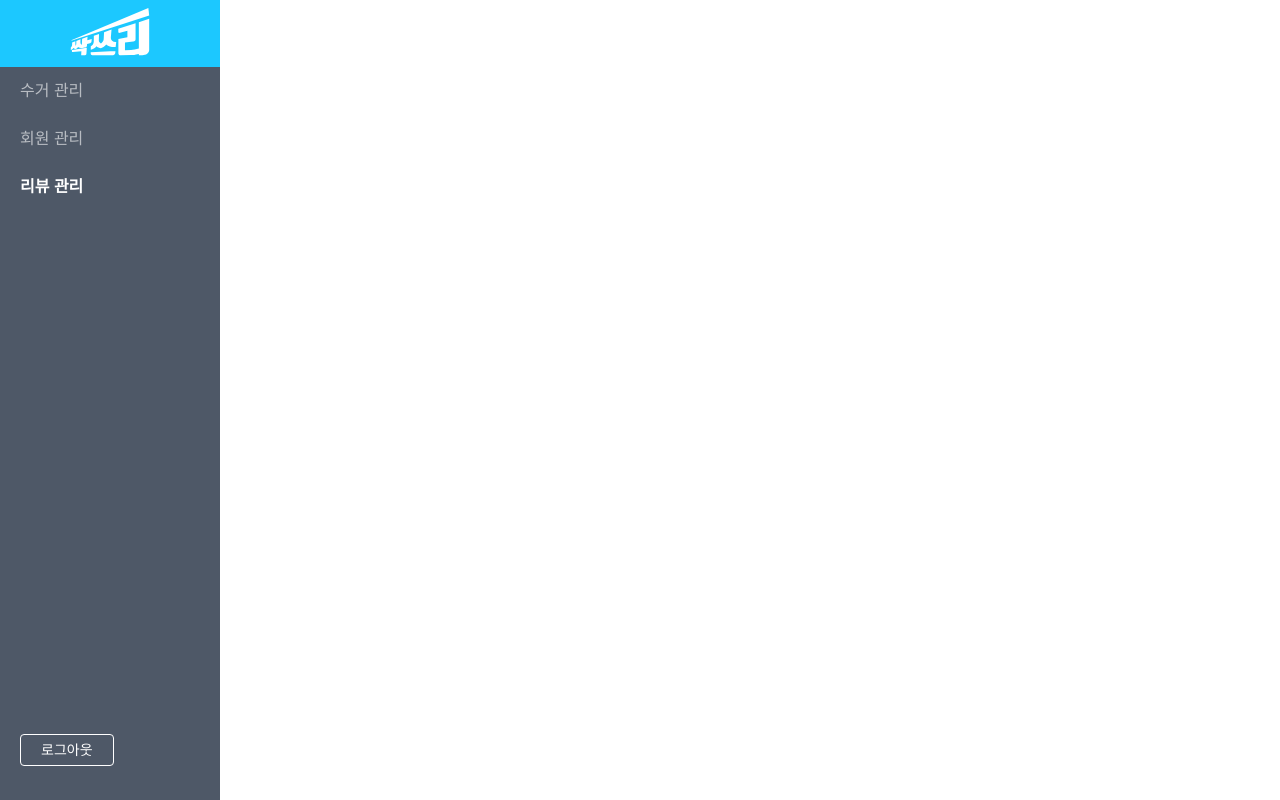
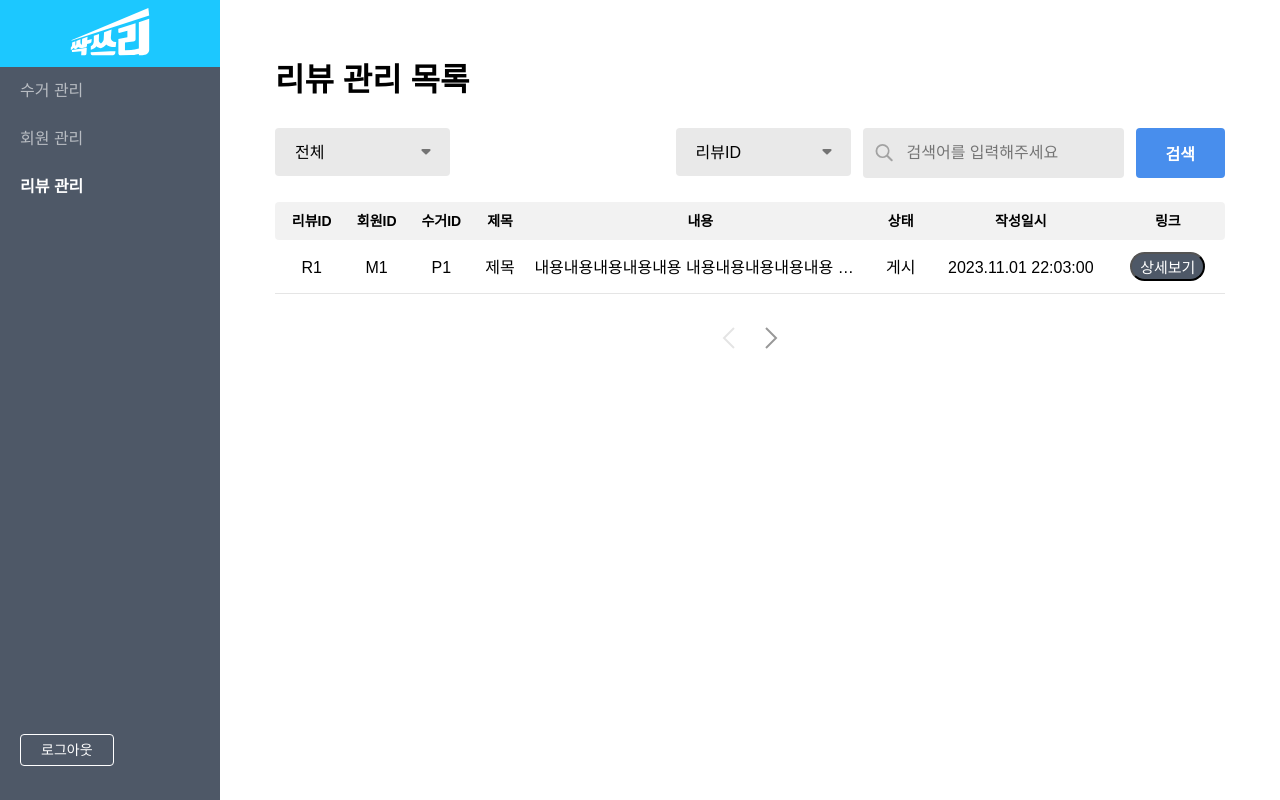
Before and after one commit to 2yoonsunny/ssak3-web, a Next.js app: page /review in a window 1280 px wide. Built offline with nearby package versions, Linux system fonts and the light colour scheme; a web font is replaced by a local one.

Commit message:
feat: 리뷰 목록 페이지 구현

```diff
--- a/src/app/review/page.tsx
+++ b/src/app/review/page.tsx
@@ -1,10 +1,109 @@
-import React from 'react';
+'use client';
+
+import React, { useState } from 'react';
+import cx from 'classnames';
+import commonStyles from '@/styles/Common.module.scss';
 import Sidebar from '@/components/Sidebar';
+import Filter from '@/components/Filter';
+import Search from '@/components/Search';
+import { REVIEW_STATUS } from '@/constants/status';
+import { OptionType } from '@/types/common';
+
+const FILTER_DATA: OptionType[] = [
+  { index: 0, name: '리뷰ID', value: 'reviewId' },
+  { index: 1, name: '회원ID', value: 'memberId' },
+  { index: 2, name: '수거ID', value: 'productId' },
+];
 
 export default function Review() {
+  const [showDetailModal, setShowDetailModal] = useState(false);
+
+  const onClickShowDetailModalButton = () => {
+    setShowDetailModal(!showDetailModal);
+  };
+
   return (
-    <div>
+    <div className={commonStyles.section}>
       <Sidebar />
+      <div className={commonStyles.content}>
+        <h1 className={commonStyles.header}>리뷰 관리 목록</h1>
+        <div className={commonStyles.condition}>
+          <Filter param='status' data={REVIEW_STATUS} hasTotal />
+          <Search filterData={FILTER_DATA} />
+        </div>
+        <table className={commonStyles.dataTable}>
+          <thead>
+            <tr>
+              <th>리뷰ID</th>
+              <th>회원ID</th>
+              <th>수거ID</th>
+              <th>제목</th>
+              <th className={commonStyles.long}>내용</th>
+              <th>상태</th>
+              <th>작성일시</th>
+              <th>링크</th>
+            </tr>
+          </thead>
+          <tbody>
+            <tr>
+              <td>R1</td>
+              <td>M1</td>
+              <td>P1</td>
+              <td>제목</td>
+              <td className={commonStyles.long}>
+                내용내용내용내용내용 내용내용내용내용내용 내용내용내용내용내용
+                내용내용내용내용내용 내용내용내용내용내용
+              </td>
+              <td>게시</td>
+              <td>2023.11.01 22:03:00</td>
+              <td>
+                <button type='button' onClick={onClickShowDetailModalButton}>
+                  상세보기
+                </button>
+              </td>
+            </tr>
+          </tbody>
+        </table>
+        <div className={commonStyles.pageIndicator}>
+          <div className={cx(commonStyles.prev, commonStyles.disabled)} />
+          <div className={commonStyles.next} />
+        </div>
+        {showDetailModal && (
+          <div className={commonStyles.modalContainer}>
+            <div
+              className={commonStyles.dim}
+              onClick={onClickShowDetailModalButton}
+              role='none'
+            />
+            <div className={commonStyles.modal}>
+              <h3>리뷰 관리 상세</h3>
+              <h2 className={commonStyles.title}>제목</h2>
+              <input type='text' value='제목' readOnly />
+              <h2 className={commonStyles.title}>내용</h2>
+              <textarea
+                rows={2}
+                value='내용내용내용내용내용 내용내용내용내용내용 내용내용내용내용내용 내용내용내용내용내용 내용내용내용내용내용내용내용내용내용내용 내용내용내용내용내용 내용내용내용내용내용 내용내용내용내용내용 내용내용내용내용내용'
+                readOnly
+              />
+              <h2 className={commonStyles.title}>상태</h2>
+              <select defaultValue={REVIEW_STATUS[0].value}>
+                {REVIEW_STATUS.map((data) => (
+                  <option key={data.value} value={data.value}>
+                    {data.name}
+                  </option>
+                ))}
+              </select>
+              <h2 className={commonStyles.title}>사유</h2>
+              <input type='text' value='해당없음' />
+              <div className={commonStyles.actionBtn}>
+                <button type='button' onClick={onClickShowDetailModalButton}>
+                  저장하기
+                </button>
+              </div>
+            </div>
+          </div>
+        )}
+      </div>
     </div>
   );
 }
--- a/src/styles/Common.module.scss
+++ b/src/styles/Common.module.scss
@@ -46,6 +46,10 @@
           &:last-child {
             padding-right: 12px;
           }
+
+          &.long {
+            max-width: 300px;
+          }
         }
       }
 
@@ -76,7 +80,13 @@
             border-bottom: 1px solid #0000001A;
             text-align: center;
 
-            a {
+            &.long {
+              white-space: nowrap;
+              text-overflow: ellipsis;
+              overflow: hidden;
+            }
+
+            a, button {
               padding: 2px 8px;
               border-radius: 20px;
               background: #4E5867;
@@ -116,10 +126,7 @@
     }
   }
 
-  .detail {
-    background: #F5F5F5;
-    min-height: 100vh;
-
+  .detail, .modalContainer {
     .card, .modal {
       margin-top: 24px;
       padding: 24px 20px;
@@ -386,6 +393,11 @@
     }
   }
 
+  .detail {
+    background: #F5F5F5;
+    min-height: 100vh;
+  }
+
   input, label, button, select {
     cursor: pointer;
 
@@ -422,6 +434,10 @@
   border-radius: 8px;
   background: #FFF;
 
+  h2 {
+    margin-top: 32px;
+  }
+
   h3 {
     line-height: 23px;
     margin-bottom: 32px;
@@ -431,6 +447,18 @@
 
   input {
     min-width: 860px;
+  }
+
+  textarea {
+    width: 100%;
+    margin-top: 16px;
+    padding: 14px 20px;
+    border: none;
+    border-radius: 4px;
+    background: rgba(0, 0, 0, 0.05);
+    font-size: 16px;
+    font-weight: 400;
+    resize: none;
   }
 
   .entry {
```
